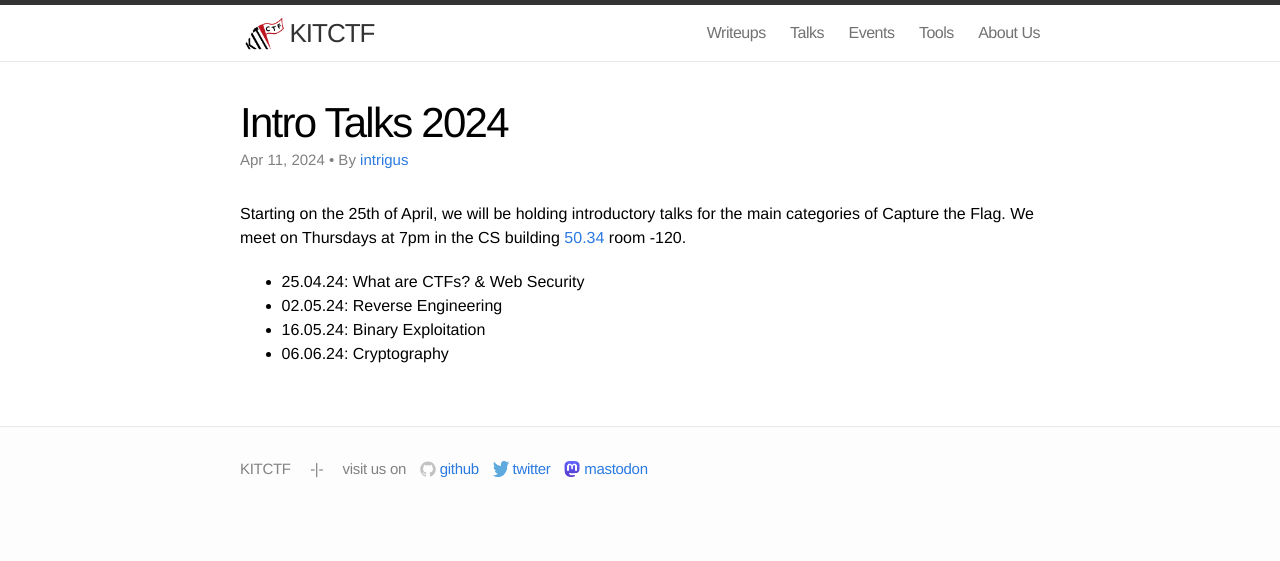
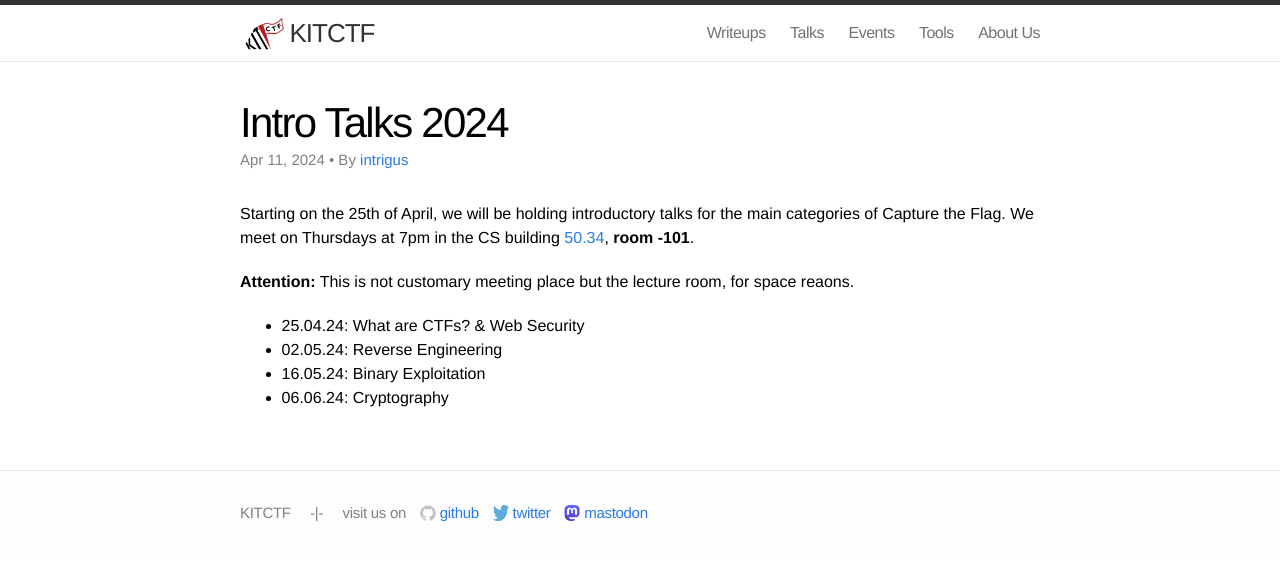
Before and after one commit to kitctf/www, a Jekyll site: the page built from _posts/2024-04-11-intro.md, in a window 1280 px wide. Shown: the top 561 px of the page. Built offline with Jekyll 4.4.1, drawn with Linux system fonts in a browser that asks for light colours.

Commit message:
State correct talk room
Announce meeting in lecture room -101 for intro talks.

```diff
--- a/_posts/2024-04-11-intro.md
+++ b/_posts/2024-04-11-intro.md
@@ -7,7 +7,9 @@ author: intrigus
 ---
 
 Starting on the 25th of April, we will be holding introductory talks for the main categories of Capture the Flag.
-We meet on Thursdays at 7pm in the CS building [50.34](https://www.kit.edu/campusplan/) room -120.
+We meet on Thursdays at 7pm in the CS building [50.34](https://www.kit.edu/campusplan/), **room -101**.
+
+**Attention:** This is not customary meeting place but the lecture room, for space reaons.
 
  * 25.04.24: What are CTFs? & Web Security
  * 02.05.24: Reverse Engineering
```
Also changed, not shown: meetings.md (+1 -1 lines).
